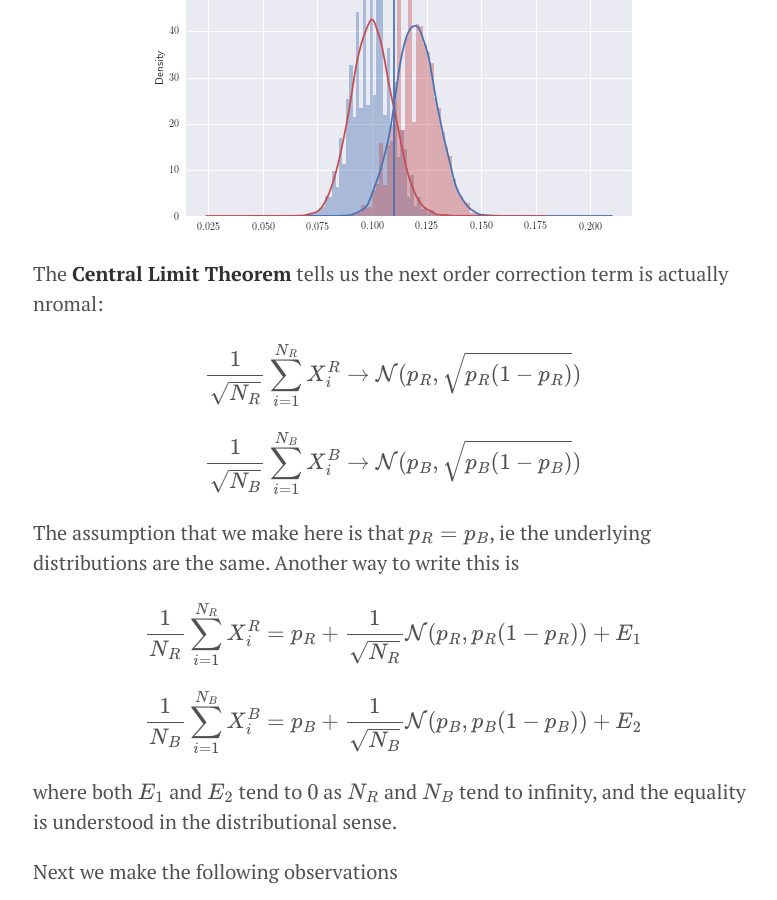
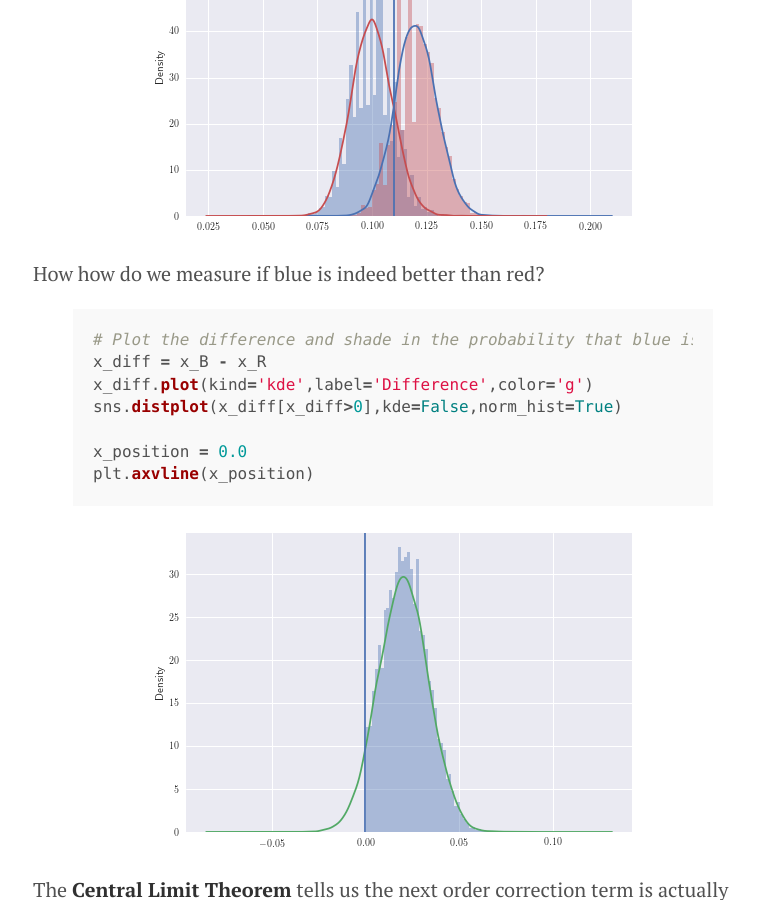
Before and after one commit to doriang102/doriang102.github.io, a Jekyll site: the page built from _posts/2017-05-28-hypothesis-testing.md, in a window 1280 px wide and 900 px high, scrolled down 2107 px. Shown: the whole window, without its empty margins (247-1024 px from the left). Built offline with Jekyll 4.4.1, drawn with Linux system fonts in a browser that asks for light colours; our own code applies the rules of GitHub Pages for plain Markdown files; formulas are drawn with MathJax 3.

Commit message:
Update 2017-05-28-hypothesis-testing.md

```diff
--- a/_posts/2017-05-28-hypothesis-testing.md
+++ b/_posts/2017-05-28-hypothesis-testing.md
@@ -57,6 +57,19 @@ plt.legend()
 {% endhighlight %}
 ![](/img/redvsblue.png?raw=true)
 
+
+How how do we measure if blue is indeed better than red?
+
+{% highlight ruby %}
+# Plot the difference and shade in the probability that blue is better than red.
+x_diff = x_B - x_R
+x_diff.plot(kind='kde',label='Difference',color='g')
+sns.distplot(x_diff[x_diff>0],kde=False,norm_hist=True)
+
+x_position = 0.0
+plt.axvline(x_position)
+{% endhighlight %}
+![](/img/rawdiff.png?raw=true)
 The **Central Limit Theorem** tells us the next order correction term is actually nromal:
 
 
```
